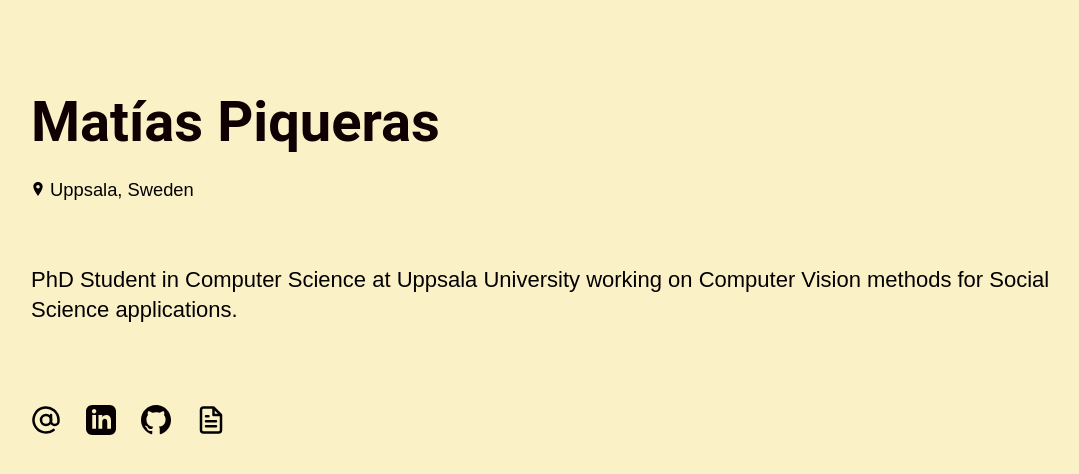
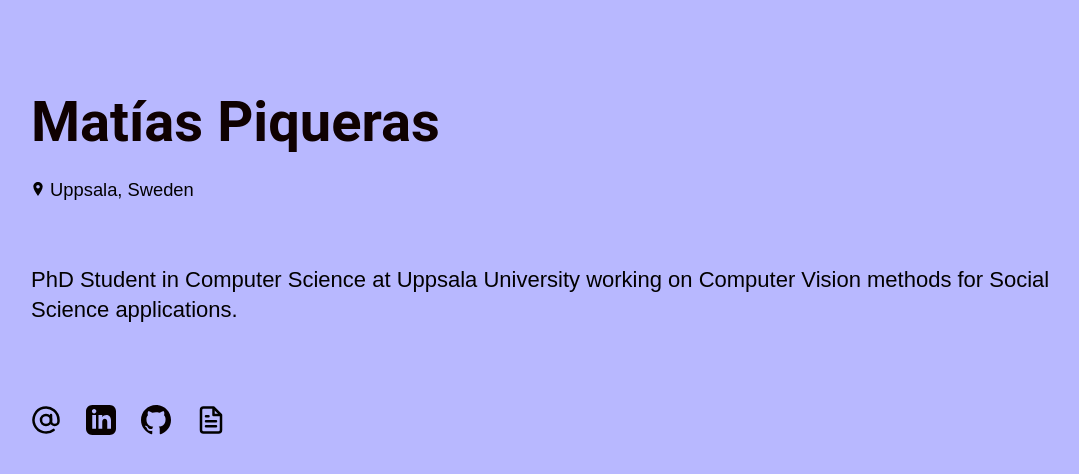
Before and after one commit to MatPiq/piqueras.se, a plain HTML site: page index.html in a window 1280 px wide. Shown: the whole page, without its empty margins (97-1176 px from the left). Drawn offline with Linux system fonts and the light colour scheme.

Commit message:
update color

```diff
--- a/style.css
+++ b/style.css
@@ -1,5 +1,5 @@
 body {
-    background-color: #fbf1c7;
+    background-color: #B8B8FF;
     margin-top: 100px;
     margin-left: 10%;
     margin-right: 10%;
```
